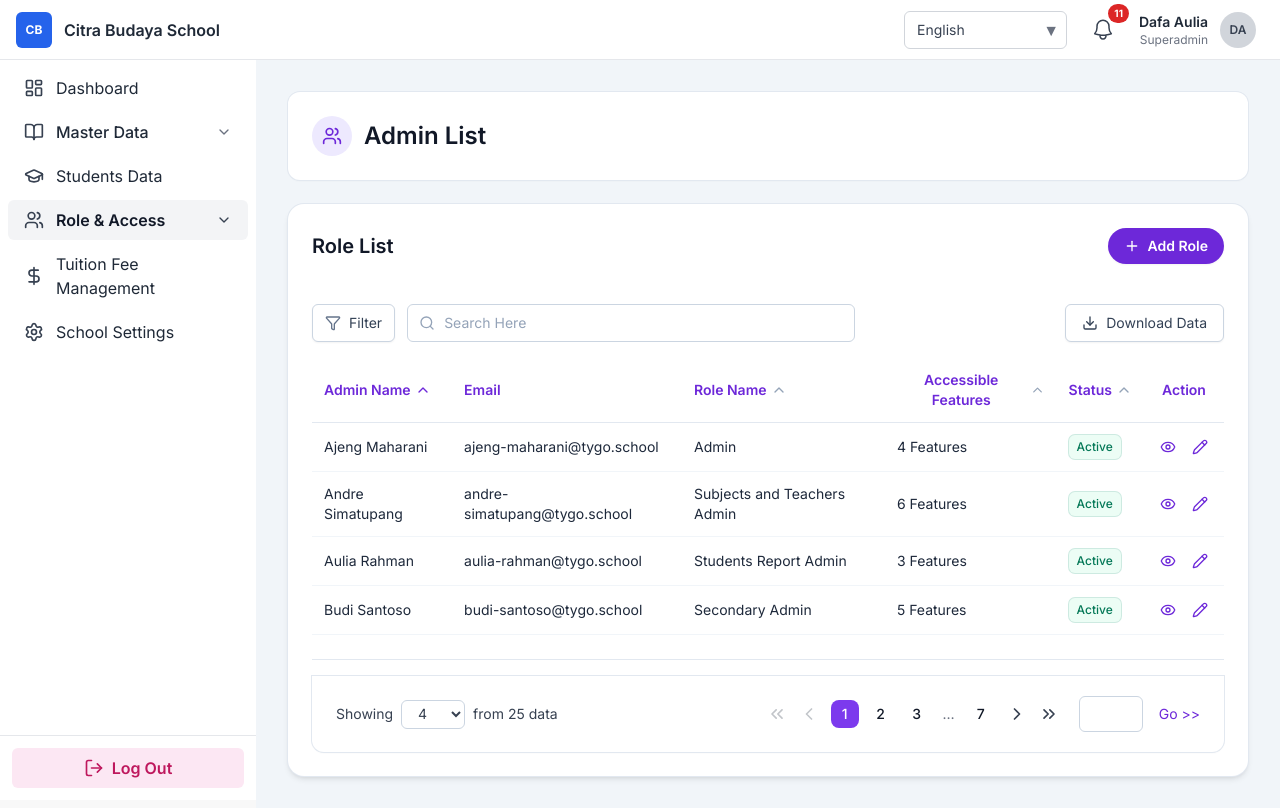
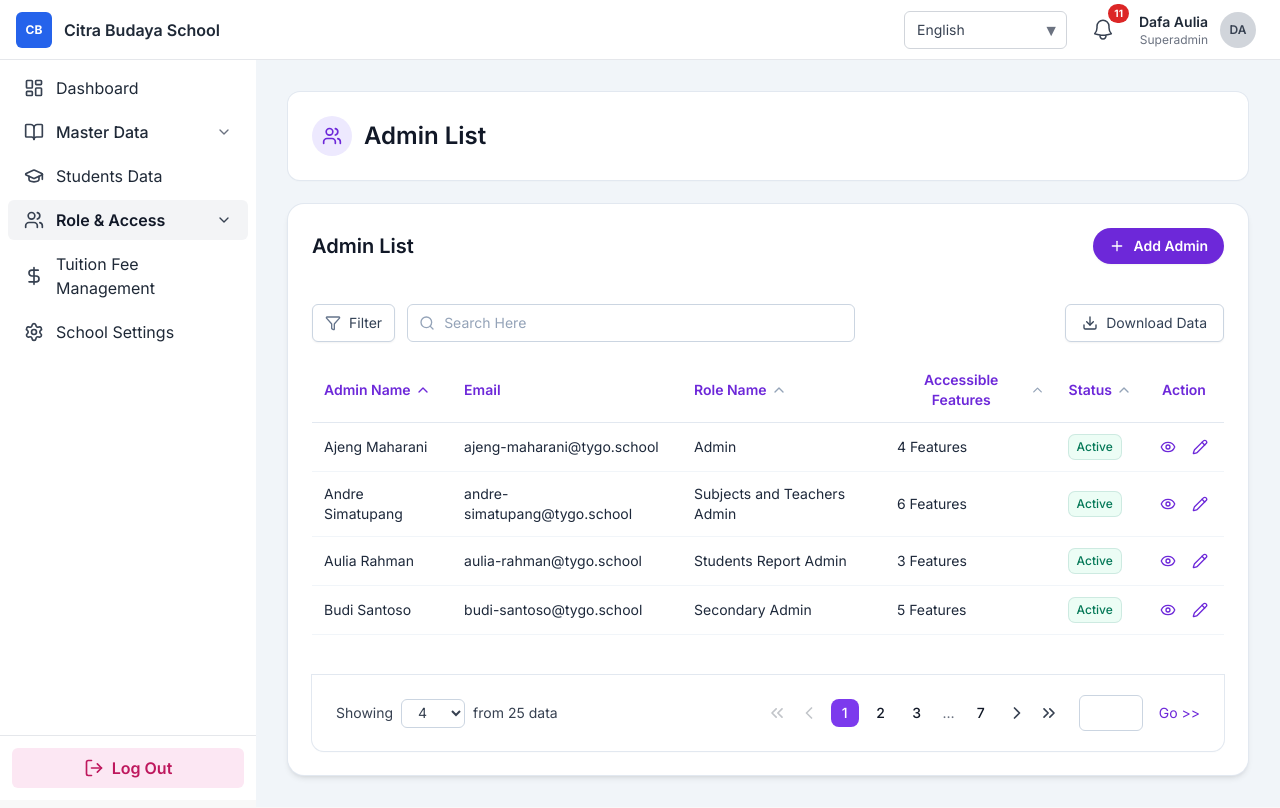
Before and after one commit to SSDIGITAL-DevTeam/Tygo-School, a Next.js app: page /admin/role-access/admin-list in a window 1280 px wide. Built offline with nearby package versions, Linux system fonts and the light colour scheme.

Commit message:
feat(AdminTable): update UI

```diff
--- a/components/admin/AdminTable.tsx
+++ b/components/admin/AdminTable.tsx
@@ -21,10 +21,10 @@ export type AdminRow = {
   name: string;
   email: string;
   role:
-    | "Admin"
-    | "Secondary Admin"
-    | "Subjects and Teachers Admin"
-    | "Students Report Admin";
+  | "Admin"
+  | "Secondary Admin"
+  | "Subjects and Teachers Admin"
+  | "Students Report Admin";
   features: number;
   status: "Active" | "Non Active";
 };
@@ -125,16 +125,17 @@ const AdminTable: React.FC<AdminTableProps> = ({ data }) => {
     <section className="rounded-2xl bg-white p-6 shadow-md ring-1 ring-slate-200">
       {/* Header row: title + Add Admin*/}
       <div className="mb-10 flex items-center justify-between">
-        <h2 className="text-xl font-semibold text-gray-900">Role List</h2>
-        <button
-          type="button"
+        <h2 className="text-xl font-semibold text-gray-900">Admin List</h2>
+        <Link
+          href="/role-access/admin-list/add-admin"
           className="inline-flex items-center gap-2 rounded-full bg-violet-700 px-4 py-2 text-sm font-semibold text-white shadow-sm transition active:scale-95 hover:bg-violet-800 focus-visible:outline-none focus-visible:ring-2 focus-visible:ring-violet-500 focus-visible:ring-offset-2"
-          onClick={() => console.log("Add role clicked")}
+          aria-label="Add Admin"
         >
           <Plus className="h-4 w-4" />
-          <span>Add Role</span>
-        </button>
+          <span>Add Admin</span>
+        </Link>
       </div>
+
 
       {/* Toolbar: Filter + Search (kiri) & Download (kanan) */}
       <div className="mb-4 flex flex-col gap-3 lg:flex-row lg:items-center lg:justify-between">
@@ -161,9 +162,8 @@ const AdminTable: React.FC<AdminTableProps> = ({ data }) => {
                       setFilterOpen(false);
                       setPage(1);
                     }}
-                    className={`w-full rounded-md px-3 py-2 text-left text-sm ${
-                      statusFilter === v ? "bg-violet-50 text-violet-700" : "text-slate-600 hover:bg-slate-50"
-                    }`}
+                    className={`w-full rounded-md px-3 py-2 text-left text-sm ${statusFilter === v ? "bg-violet-50 text-violet-700" : "text-slate-600 hover:bg-slate-50"
+                      }`}
                   >
                     {v === "All" ? "All Status" : v}
                   </button>
@@ -276,7 +276,7 @@ const AdminTable: React.FC<AdminTableProps> = ({ data }) => {
       </div>
 
       {/* Footer: komponen Pagination reusable */}
-      <div className="mt-6 border-t border-slate-200 pt-4">
+      <div className="mt-6 pt-4">
         <Pagination
           total={total}
           page={page}
```
